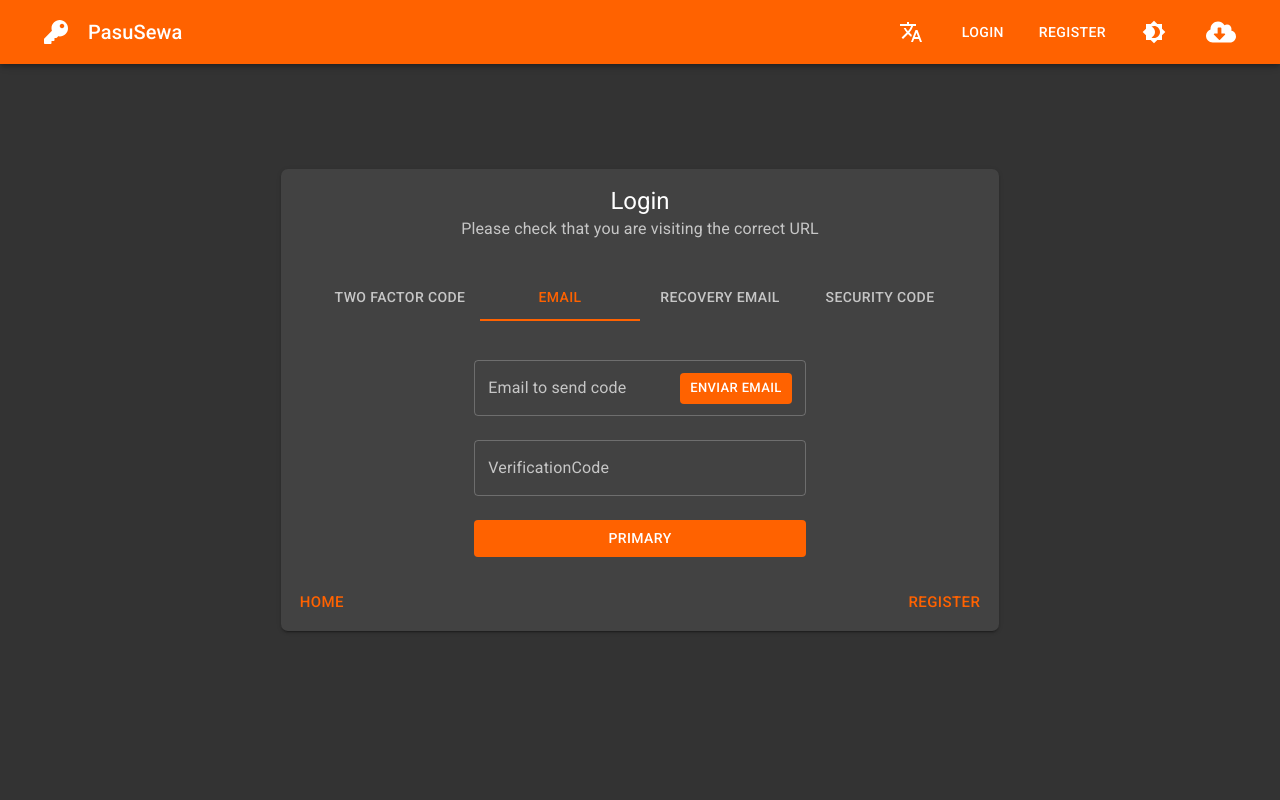
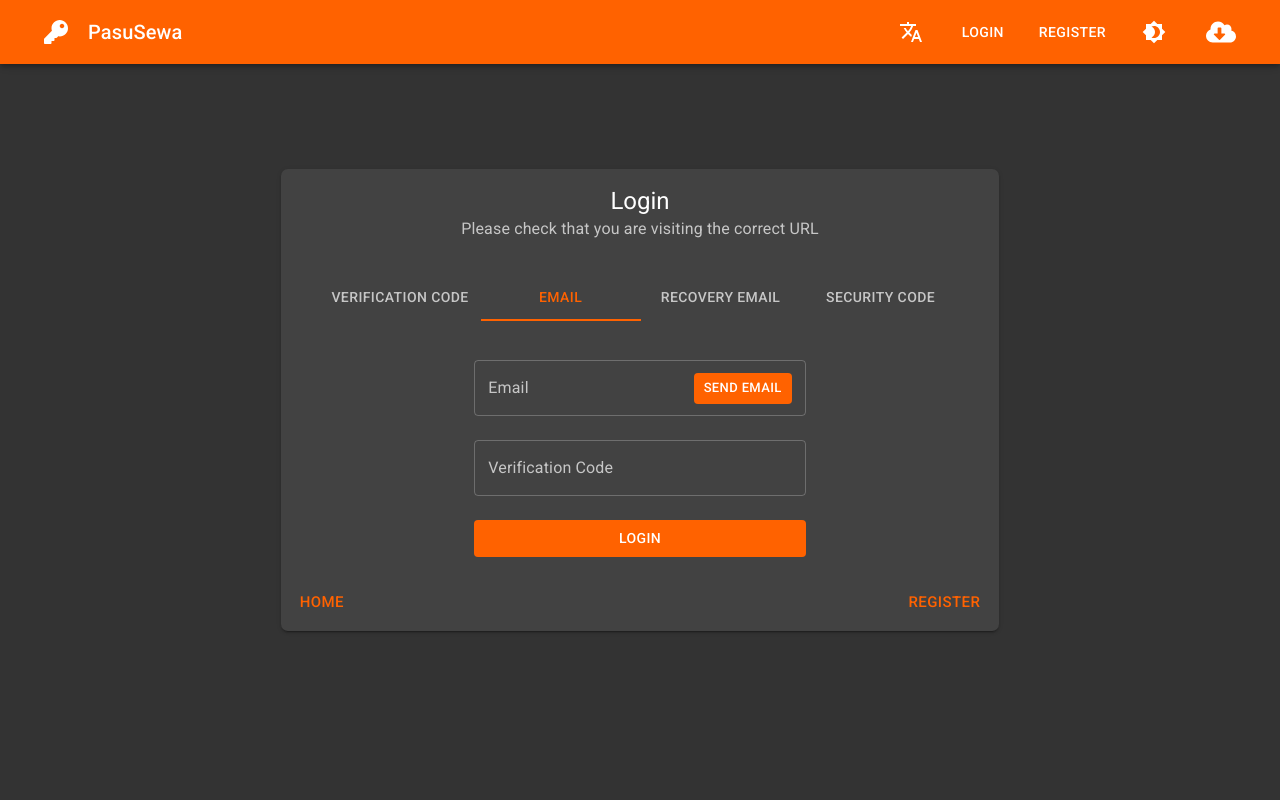
Before and after one commit to TheMrCorvy/Desktop-Frontend, a React (Create React App) app: page /login in a window 1280 px wide. Both pictures are taken after a click on the tab "EMAIL". Shown: the top 800 px of the page. Built offline with nearby package versions, Linux system fonts and the light colour scheme.

Commit message:
added the translations for the login page and emailCode component

```diff
--- a/src/components/Sections/LoginOptions/EmailCode/index.tsx
+++ b/src/components/Sections/LoginOptions/EmailCode/index.tsx
@@ -10,12 +10,18 @@ import {
 } from "@material-ui/core"
 import TimerButton from "../../../TimerButton"
 
+import { useSelector } from "react-redux"
+import { RootState } from "../../../../redux/store"
+import { translate } from "../../../../lang"
+
 type Props = {
 	isRecovery: boolean
 	testing?: boolean
 }
 
 const EmailCode = ({ testing, isRecovery }: Props) => {
+	const { lng } = useSelector((state: RootState) => state.lng)
+
 	const handleClick = () => {
 		if (testing) {
 			console.log("hola mundo")
@@ -33,22 +39,28 @@ const EmailCode = ({ testing, isRecovery }: Props) => {
 							<Grid item xs={12}>
 								<FormControl variant="outlined" fullWidth>
 									<InputLabel htmlFor="outlined-adornment-password">
-										Main Email
+										{translate("auth_form_texts", lng, 2)}
 									</InputLabel>
-									<OutlinedInput label="Main Email" />
+									<OutlinedInput label={translate("auth_form_texts", lng, 2)} />
 								</FormControl>
 							</Grid>
 						)}
 						<Grid item xs={12}>
 							<FormControl variant="outlined" fullWidth>
 								<InputLabel htmlFor="outlined-adornment-password">
-									Email to send code
+									{isRecovery
+										? translate("auth_form_texts", lng, 3)
+										: translate("auth_form_texts", lng, 0)}
 								</InputLabel>
 								<OutlinedInput
-									label="Email to send code"
+									label={
+										isRecovery
+											? translate("auth_form_texts", lng, 3)
+											: translate("auth_form_texts", lng, 0)
+									}
 									endAdornment={
 										<InputAdornment position="end" onClick={handleClick}>
-											<TimerButton title="enviar email" />
+											<TimerButton title={translate("send_email", lng)} />
 										</InputAdornment>
 									}
 								/>
@@ -57,14 +69,14 @@ const EmailCode = ({ testing, isRecovery }: Props) => {
 						<Grid item xs={12}>
 							<FormControl variant="outlined" fullWidth>
 								<InputLabel htmlFor="outlined-adornment-password">
-									VerificationCode
+									{translate("auth_form_texts", lng, 1)}
 								</InputLabel>
-								<OutlinedInput label="VerificationCode" />
+								<OutlinedInput label={translate("auth_form_texts", lng, 1)} />
 							</FormControl>
 						</Grid>
 						<Grid item xs={12}>
 							<Button variant="contained" color="primary" fullWidth disableElevation>
-								Primary
+								{translate("navbar_login_btn", lng)}
 							</Button>
 						</Grid>
 					</Grid>
--- a/src/lang/en.json
+++ b/src/lang/en.json
@@ -106,5 +106,17 @@
 	"loading": ["Loading, please wait..."],
 	"error_404": ["Page Not Found"],
 	"login_subtitle": ["Please check that you are visiting the correct URL"],
-	"login_options": ["Two Factor Code", "Email", "Recovery Email", "Security Code"]
+	"login_options": ["Verification Code", "Email", "Recovery Email", "Security Code"],
+	"auth_form_texts": [
+		"Email",
+		"Verification Code",
+		"Main Email",
+		"Recovery Email",
+		"Anti-Fishing Secret",
+		"Security Code"
+	],
+	"before_using_security_code": [
+		"The security code you enter will work only once, so make sure to renew it immediately after the login."
+	],
+	"send_email": ["Send Email"]
 }
--- a/src/lang/es.json
+++ b/src/lang/es.json
@@ -118,5 +118,17 @@
 		"Email",
 		"Email de Recuperación",
 		"Código de Seguridad"
-	]
+	],
+	"auth_form_texts": [
+		"Email",
+		"Código de Verificación",
+		"Email Principal",
+		"Email de Recuperación",
+		"Secreto Anti-Fishing",
+		"Código de Seguridad"
+	],
+	"before_using_security_code": [
+		"El código de seguridad que ingreses solo funcionará una única vez, asegurate de renovarlo apenas ingreses."
+	],
+	"send_email": ["Enviar Email"]
 }
--- a/src/lang/jp.json
+++ b/src/lang/jp.json
@@ -106,5 +106,17 @@
 	"loading": ["ナウローディング、まって下さい..."],
 	"error_404": ["Page Not Found"],
 	"login_subtitle": ["Please check that you are visiting the correct URL"],
-	"login_options": ["Two Factor Code", "Email", "Recovery Email", "Security Code"]
+	"login_options": ["Verification Code", "Email", "Recovery Email", "Security Code"],
+	"auth_form_texts": [
+		"Email",
+		"Verification Code",
+		"Main Email",
+		"Recovery Email",
+		"Anti-Fishing Secret",
+		"Security Code"
+	],
+	"before_using_security_code": [
+		"The security code you enter will work only once, so make sure to renew it immediately after the login."
+	],
+	"send_email": ["Send Email"]
 }
--- a/src/pages/Login/index.tsx
+++ b/src/pages/Login/index.tsx
@@ -83,8 +83,6 @@ const useStyles = makeStyles((theme: Theme) =>
 const Login: FC = () => {
 	const { lng } = useSelector((state: RootState) => state.lng)
 
-	const { theme } = useSelector((state: RootState) => state.theme)
-
 	const classes = useStyles()
 
 	const [tab, setTab] = useState(0)
```
